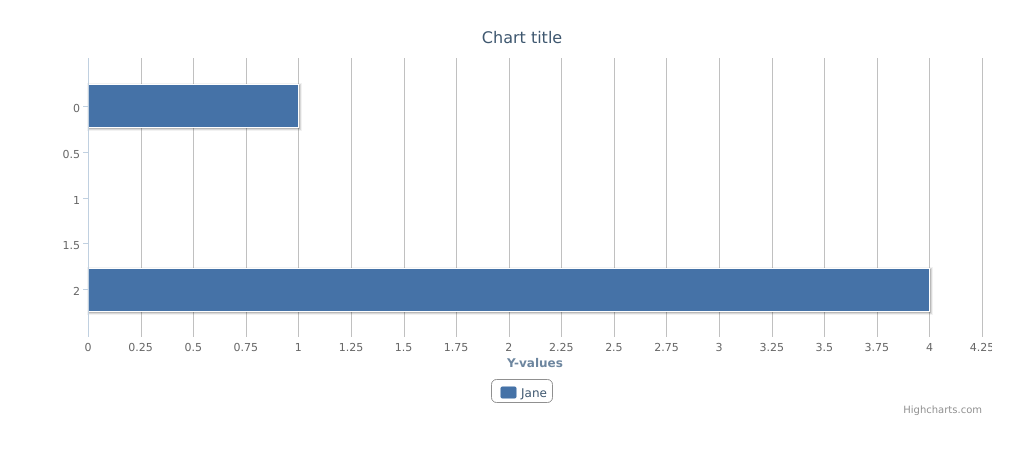
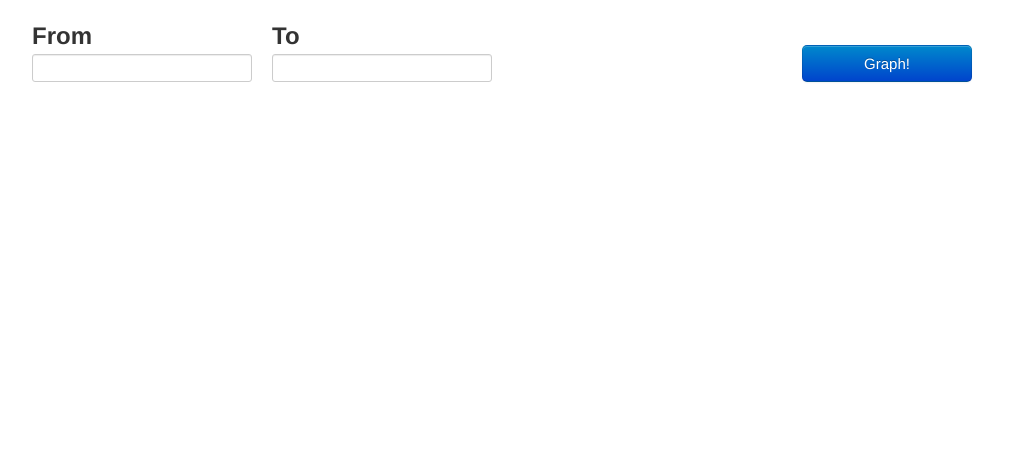
Before and after one commit to PhilGrayson/philgrayson.github.io, a PHP site: template Application/views/content/4chan-graph.twig in a window 1280 px wide. Shown: the part 175-629 px from the top of the page, without its empty margins (138-1161 px from the left). Run offline with PHP 8.4, Linux system fonts and the light colour scheme; the template is opened without the code that fills it, so the values that code supplies are empty; some libraries are stand-ins or nearby versions.

Commit message:
Add ajax and highcharts graph result

```diff
--- a/Application/views/content/4chan-graph.twig
+++ b/Application/views/content/4chan-graph.twig
@@ -21,7 +21,7 @@
 			<div class="accordion-body collapse" id="accordionGroup_{{loop.index}}">
 				<div class="accordion-inner">
 					{% for name, board in list %}
-							<a class="btn btn-primary span2" id="{{board}}" style="margin:1px" href="#" data-toggle="button">
+							<a class="btn btn-primary span2 boardToggle" id="{{board}}" style="margin:1px" href="#" data-toggle="button">
 								{{name}}
 							</a>
 					{% endfor %}
@@ -34,7 +34,20 @@
 		{% endif %}
 	{% endfor %}
 	</div>
-	<div class"row">
+	<div class="row">
+		<div class="span3">
+			<h2>From</h2>
+			<input name="from" date-datepicker="datepicker" type="text" />
+		</div>
+		<div class="span3">
+			<h2>To</h2>
+			<input name="to" date-datepicker="datepicker" type="text" />
+		</div>
+		<div class="span6">
+			<a href="#" id="graph" class="btn btn-primary btn-large span2 pull-right" style="margin-top:27px">Graph!</a>
+		</div>
+	</div>
+	<div class="row">
 		<div class="span12">
 			<div id="graphContainer"></div>
 		</div>
--- a/public/js/4chanGraph/app.js
+++ b/public/js/4chanGraph/app.js
@@ -1,14 +1,70 @@
-var options = {
-	chart : {
-		renderTo: 'graphContainer',
-		defaultSeriesType: 'bar',
-	},
-	series: [{
-		name: 'Jane',
-		data: [1, 0, 4]
-	}]
-};
+$(document).ready(function() {
+	var drawGraph = function(result) {
+		var options = {
+			chart : {
+				renderTo: 'graphContainer',
+				defaultSeriesType: 'spline',
+			},
+			yAxis: {
+				title: {
+					text: 'Number of posts'
+				}
+			},
+			xAxis: {
+				title: {
+					text: 'Date'
+				},
+				type: 'datetime'
+			},
+			series: []
+		};
 
-$(document).ready(function() {
-	chart = new Highcharts.Chart(options);
+		if (!$.isEmptyObject(result)) {
+			$.each(result.boards, function(index, board) {
+				var series = result.data[board].map(function(point) {
+					return [Date.parse(point.date), parseInt(point.count)];
+				});
+
+				options.series.push({name: board, data: series});
+			});
+		}
+
+		new Highcharts.Chart(options);
+	};
+
+
+	$('.boardToggle').click(function() {
+		$(this).toggleClass('active');
+		return false;
+	});
+
+	$('#graph').click(function() {
+		var data = {};
+
+		now  = new Date();
+		then = new Date();
+		then.setDate(then.getDate() - 8);
+
+		data.from = then.toJSON();
+		data.to =  now.toJSON();
+
+		var boards = [];
+		$('.boardToggle.active').each(function(index, elem) {
+			boards.push(elem.id);
+		});
+
+		if (boards.length > 0) {
+			data.boards = boards.reduce(function(prev, curr, index) {
+				return prev + ',' + curr;
+			});
+
+			$.ajax({
+				url: '/4chan-graph',
+				data: data,
+				success: drawGraph,
+				dataType: 'json'
+			});
+		}
+	});
+
 });
```
